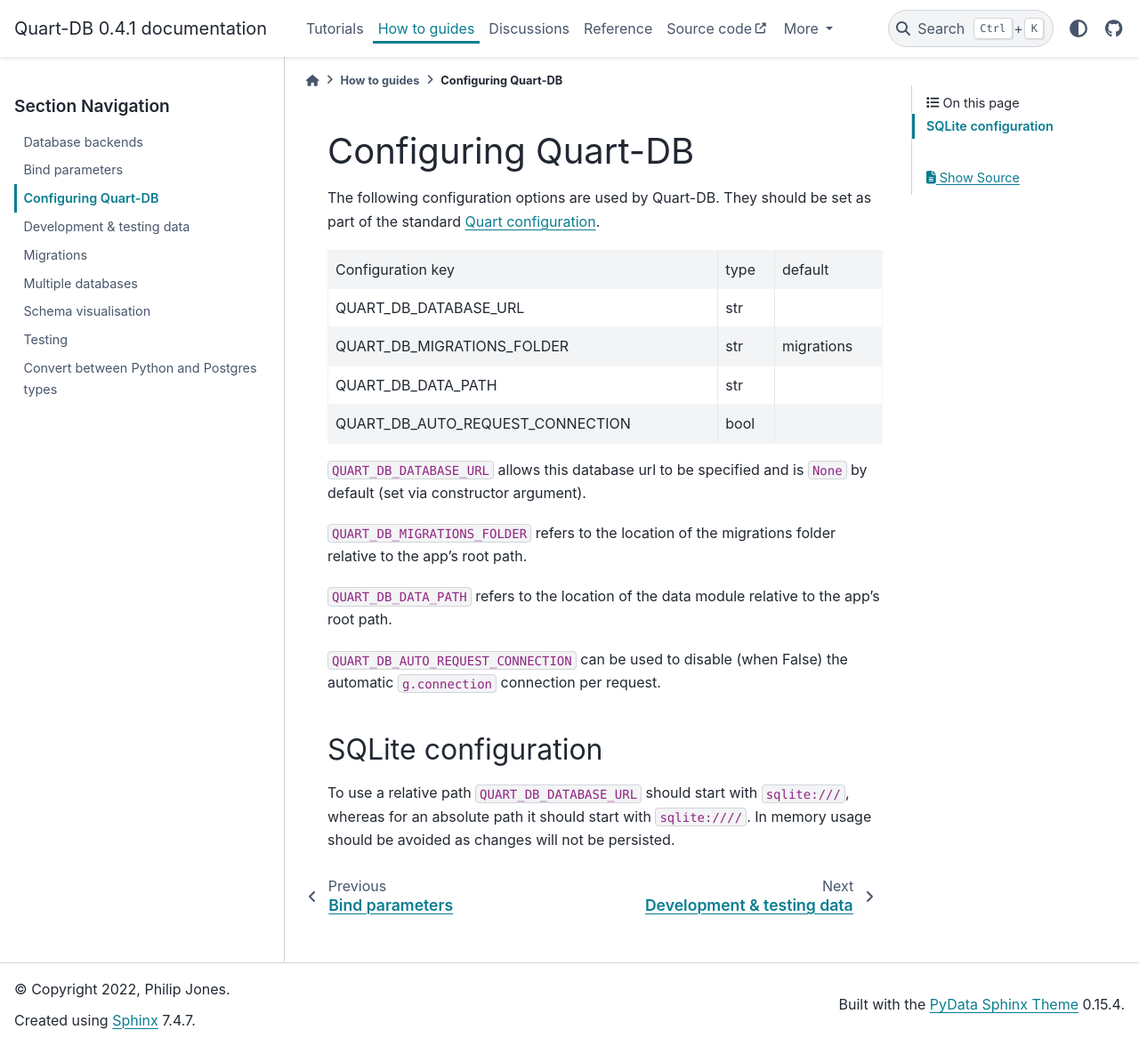
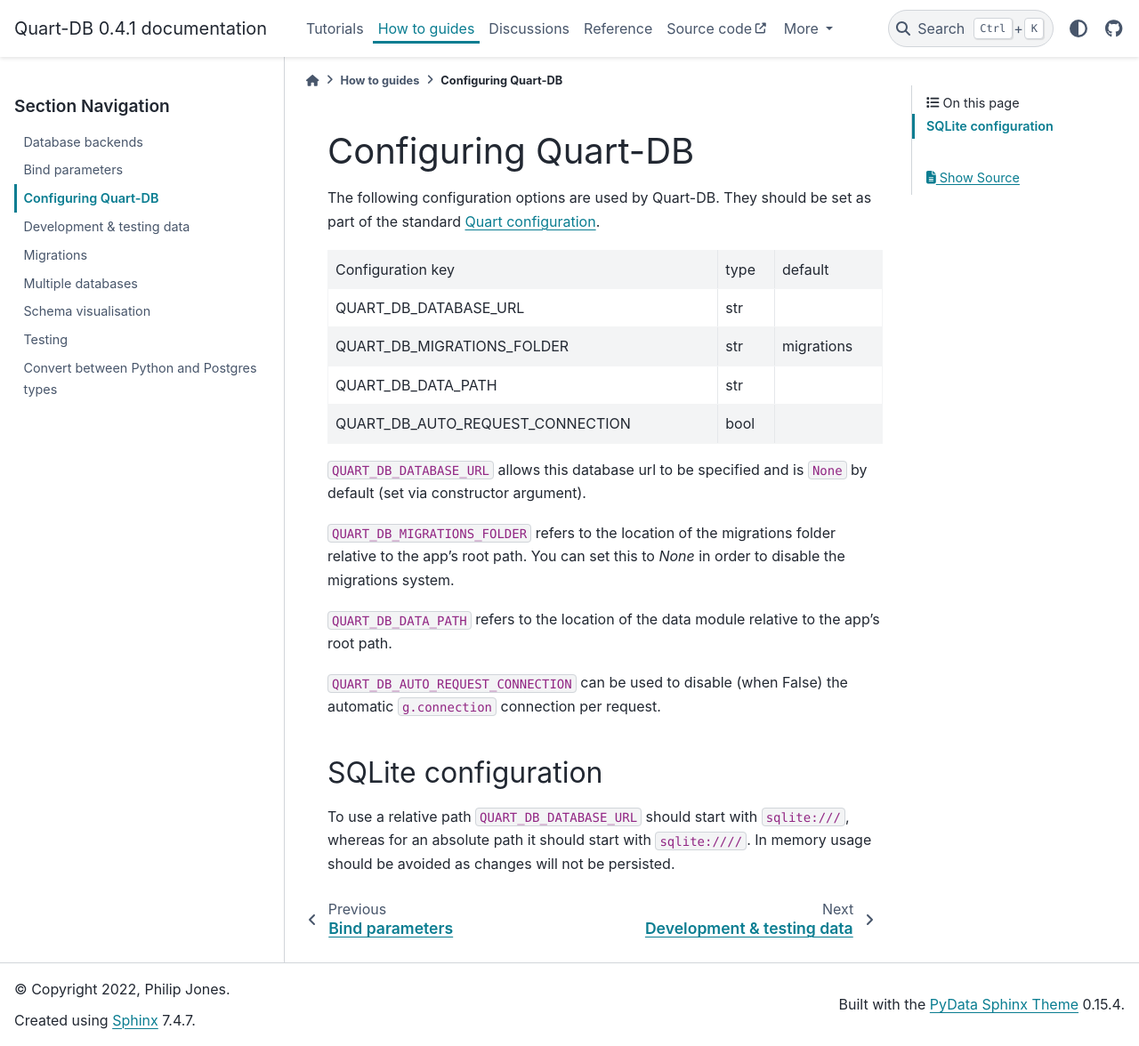
Before and after one commit to pgjones/quart-db, a Sphinx documentation site: the page built from docs/how_to_guides/configuration.rst, in a window 1280 px wide and 1176 px high. Shown: the whole window at 89% size. Built offline with Sphinx 7.4.7 and the PyData theme 0.15.4, drawn with Linux system fonts in a browser that asks for light colours; pages that are not in the unit, such as notebooks, are missing from menus.

Commit message:
Update configuration.rst
Added memo about optionally disabling migrations system

```diff
--- a/docs/how_to_guides/configuration.rst
+++ b/docs/how_to_guides/configuration.rst
@@ -18,7 +18,8 @@
 is ``None`` by default (set via constructor argument).
 
 ``QUART_DB_MIGRATIONS_FOLDER`` refers to the location of the
-migrations folder relative to the app's root path.
+migrations folder relative to the app's root path. You can set
+this to `None` in order to disable the migrations system.
 
 ``QUART_DB_DATA_PATH`` refers to the location of the data module
 relative to the app's root path.
```
